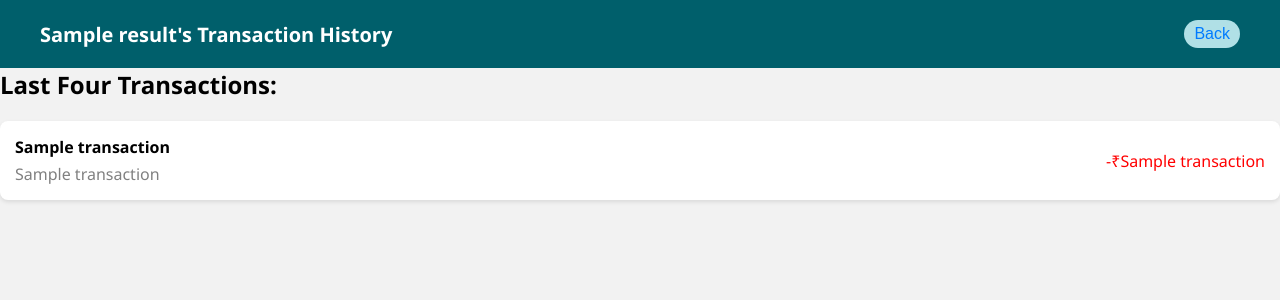
After one commit to kushm121/MonTrack, a FastAPI app: template templates/t_history.html in a window 1280 px wide. The commit adds this page. Shown: the top 300 px of the page. Run offline with FastAPI, Linux system fonts and the light colour scheme; the template is opened without the code that fills it: most values are stand-ins (such as "Sample title", 1, 10 or a date in 2020).

Commit message:
updated html files

```diff
--- a/main.py
+++ b/main.py
@@ -160,6 +160,15 @@ def show_chart(username):
 
     return data, labels
 
+#added this --deepan
+@app.get("/transactions/{username}", response_class=HTMLResponse)
+def transactions(request: Request, username: str):
+    cur.execute("SELECT * FROM Transactions WHERE Username = :username ORDER BY TransactionDate DESC",
+                {'username': username})
+    transactions1 = cur.fetchall()
+    context = {"request": request, "transactions": transactions1, "result": username}
+    return templates.TemplateResponse("t_history.html", context)
+
 
 @app.get("/logout", response_class=HTMLResponse)
 def logout(request: Request):
@@ -169,4 +178,5 @@ def logout(request: Request):
 
 if __name__ == "__main__":
     import uvicorn
+
     uvicorn.run(app, host="127.0.0.1", port=4000)
--- /dev/null
+++ b/templates/t_history.html
@@ -0,0 +1,122 @@
+<!DOCTYPE html>
+<html lang="en">
+<head>
+  <meta charset="UTF-8">
+  <meta name="viewport" content="width=device-width, initial-scale=1.0">
+  <title>Transaction History</title>
+  <link rel="stylesheet" href="{{ url_for('static', path='styles2.css') }}">
+  <style>
+    body {
+      font-family: "Segoe UI", Arial, sans-serif;
+      margin: 0;
+      padding: 0;
+      background-color: #f2f2f2;
+    }
+
+    nav {
+      background-color: #005f6b;
+      padding: 10px 20px;
+    }
+
+    .navbar {
+      display: flex;
+      justify-content: space-between;
+      align-items: center;
+    }
+
+    .navbar-title {
+      font-weight: bold;
+      font-size: 20px;
+      color: #ffffff; /* White text */
+    }
+
+    .navbar-button {
+      background-color: powderblue;
+      border: none;
+      font-size: 16px;
+      cursor: pointer;
+      padding: 5px 10px;
+      border-radius: 20px;
+      transition: background-color 0.3s;
+      text-decoration-color: #cccccc;
+    }
+
+    .navbar-button:hover {
+      background-color: #e6e6e6;
+    }
+
+    h2 {
+      font-size: 24px;
+      font-weight: bold;
+      margin-bottom: 20px;
+    }
+
+    .transaction-list {
+      list-style-type: none;
+      padding: 0;
+      margin: 0;
+    }
+
+    .transaction-list li {
+      background-color: #ffffff; /* White background for each transaction */
+      border-radius: 8px;
+      box-shadow: 0 2px 4px rgba(0, 0, 0, 0.1);
+      margin-bottom: 20px;
+      padding: 15px;
+      display: flex;
+      justify-content: space-between;
+      align-items: center;
+    }
+
+    .transaction-details {
+      display: flex;
+      flex-direction: column;
+    }
+
+    .transaction-title {
+      font-weight: bold;
+    }
+
+    .transaction-amount {
+      margin-left: 10px;
+    }
+
+    .transaction-credited {
+      color: green;
+    }
+
+    .transaction-debited {
+      color: red;
+    }
+
+    .transaction-date {
+      margin-top: 5px;
+      color: rgb(128, 128, 128);
+    }
+  </style>
+</head>
+<body>
+  <nav>
+    <div class="navbar">
+      <div class="navbar-title">{{result}}'s Transaction History</div>
+      <button class="navbar-button logout" ><a href="/back">Back</a></button>
+    </div>
+  </nav>
+  <h2>Last Four Transactions:</h2>
+  <ul class="transaction-list">
+    {% for transaction in transactions %}
+      <li>
+        <div class="transaction-details">
+          <span class="transaction-title">{{ transaction[4] }}</span>
+          <span class="transaction-date">{{ transaction[5] }}</span>
+        </div>
+        {% if transaction[2] in [1,2] %}
+          <span class="transaction-amount transaction-credited">+&#x20B9;{{ transaction[3] }}</span>
+        {% else %}
+          <span class="transaction-amount transaction-debited">-&#x20B9;{{ transaction[3] }}</span>
+        {% endif %}
+      </li>
+    {% endfor %}
+  </ul>
+</body>
+</html>
```
Also changed, not shown: templates/index.html (+9 -5 lines).
